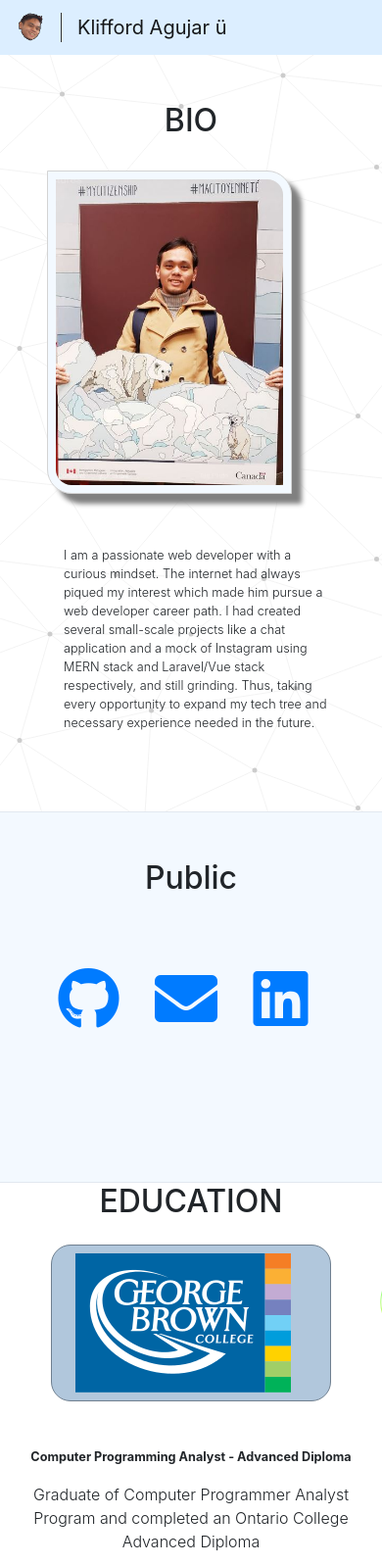
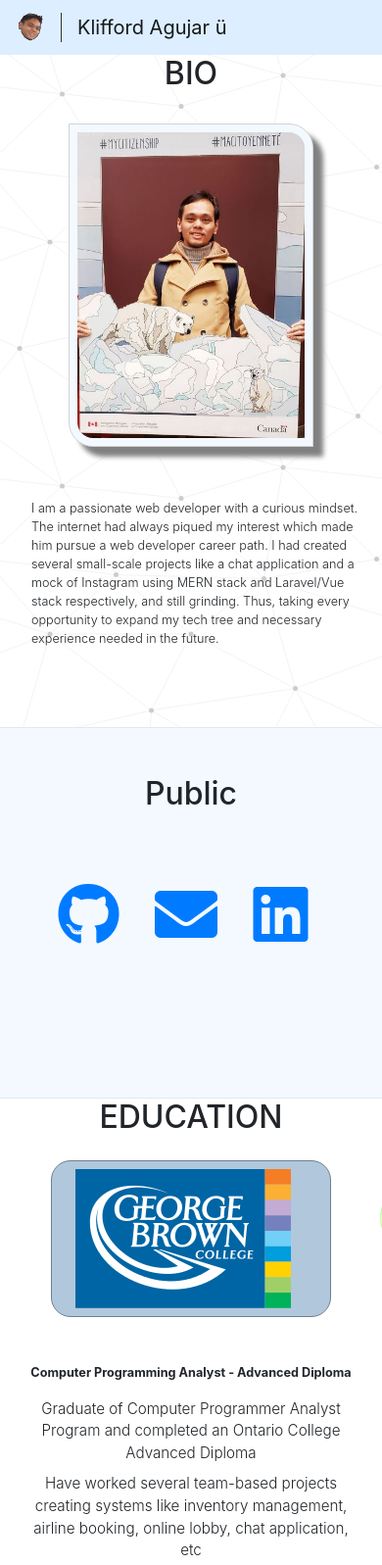
Before and after one commit to AshenCat/legacy-portfolio, a website with bundled scripts: page index.html in a window 390 px wide. Shown: the top 1597 px of the page at 98% size. Built offline with nearby package versions, Linux system fonts and the light colour scheme.

Commit message:
image fix

```diff
--- a/css/app.css
+++ b/css/app.css
@@ -122,6 +122,10 @@ footer {
         margin-top: 4rem;
         margin-bottom: 2rem;
     }
+    .titlewensmol {
+        padding-top:4rem;
+        /* padding-bottom: 2rem; */
+    }
 }
 
 @media only screen and (max-width: 540px) {
@@ -154,6 +158,9 @@ footer {
     .smolgone{
         display: none !important;
     }
+    .txtsmol{
+        font-size: 1.8vh !important;
+    }
   }
 
   ul {
--- a/index.html
+++ b/index.html
@@ -25,11 +25,14 @@
         </a>
     </nav>
     <main>
-        <div class="p-5 pl-4 pr-4 z-5 bio container-fluid">
-            <h2 class="display-5 text-center text-uppercase">Bio </h2>
+        <div class="pb-5 bio container-fluid">
+            <h2 class="display-5 text-center text-uppercase titlewensmol">Bio </h2>
             <div class="row">
-                <div class="mr-3 col-md-2 col-lg-4" style="min-width: 250px;">
-                    &nbsp;<img src="assets/Me.JPG" alt="Kreefford" class="pad-my-img img-semi-rounded fl-r-when-lg">
+                <div class="col-md-2 col-lg-4" style="min-width: 250px;">
+                    &nbsp;
+                    <div class="container-fluid d-flex justify-content-center">
+                        <img src="assets/Me.JPG" alt="Kreefford" class="pad-my-img img-semi-rounded">
+                    </div>
                 </div>
                 <div class="ml-3 p-3 col" style="max-width: 700px">
                     <p class="lead">
@@ -71,11 +74,11 @@
 
                     <p class="display-5 text-center mt-5"><b>Computer Programming Analyst - Advanced Diploma</b></p>
                     <ul class="" style="padding: 0;">
-                        <li class="p text-center font-weight-light display-5 m-2">Graduate of Computer Programmer Analyst Program
+                        <li class="txtsmol text-center font-weight-light display-5 m-2">Graduate of Computer Programmer Analyst Program
                             and completed an Ontario College Advanced Diploma</li>
-                        <li class="p text-center font-weight-light display-5 m-2">Have worked several team-based projects creating systems like
+                        <li class="txtsmol text-center font-weight-light display-5 m-2">Have worked several team-based projects creating systems like
                             inventory management, airline booking, online lobby, chat application, etc</li>
-                        <li class="p text-center font-weight-light display-5 m-2">The final project of the program is teaming up with other students to create an application from scratch that solves a modern business need.<br> We have come up with a project that migrates a business that uses a paper-based documentation to a digital documentation system to cut down long term cost and making their workflow easier</li>
+                        <li class="txtsmol text-center font-weight-light display-5 m-2">The final project of the program is teaming up with other students to create an application from scratch that solves a modern business need.<br> We have come up with a project that migrates a business that uses a paper-based documentation to a digital documentation system to cut down long term cost and making their workflow easier</li>
                     </ul>
                 </div>
             </div>
```
